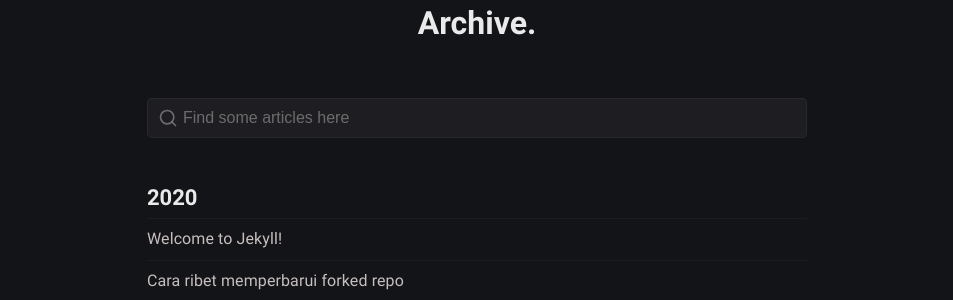
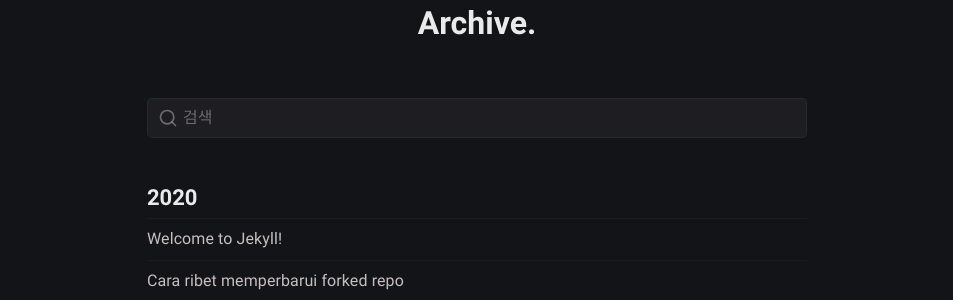
Before and after one commit to kimhodol/hodol-aa96c, a Jekyll site: the page built from archive.md, in a window 1280 px wide. Shown: the part 188-488 px from the top of the page, without its empty margins (163-1116 px from the left). Built offline with Jekyll 4.4.1, drawn with Linux system fonts in a browser that asks for light colours.

Commit message:
archive.md: changed

```diff
--- a/archive.md
+++ b/archive.md
@@ -10,7 +10,7 @@ comments: false
   <label for="search-input" aria-hidden="true">
     <svg xmlns="http://www.w3.org/2000/svg" width="20" height="20" viewBox="0 0 24 24" fill="none" stroke="rgba(128,128,128,0.8)" stroke-width="2" stroke-linecap="round" stroke-linejoin="round" class="feather feather-search"><circle cx="11" cy="11" r="8"></circle><line x1="21" y1="21" x2="16.65" y2="16.65"></line></svg>
   </label>
-  <input type="search" id="search-input" placeholder="Find some articles here" aria-label="Search">
+  <input type="search" id="search-input" placeholder="검색" aria-label="Search">
 </div>
 
 <ul id="search-results"></ul>
```
